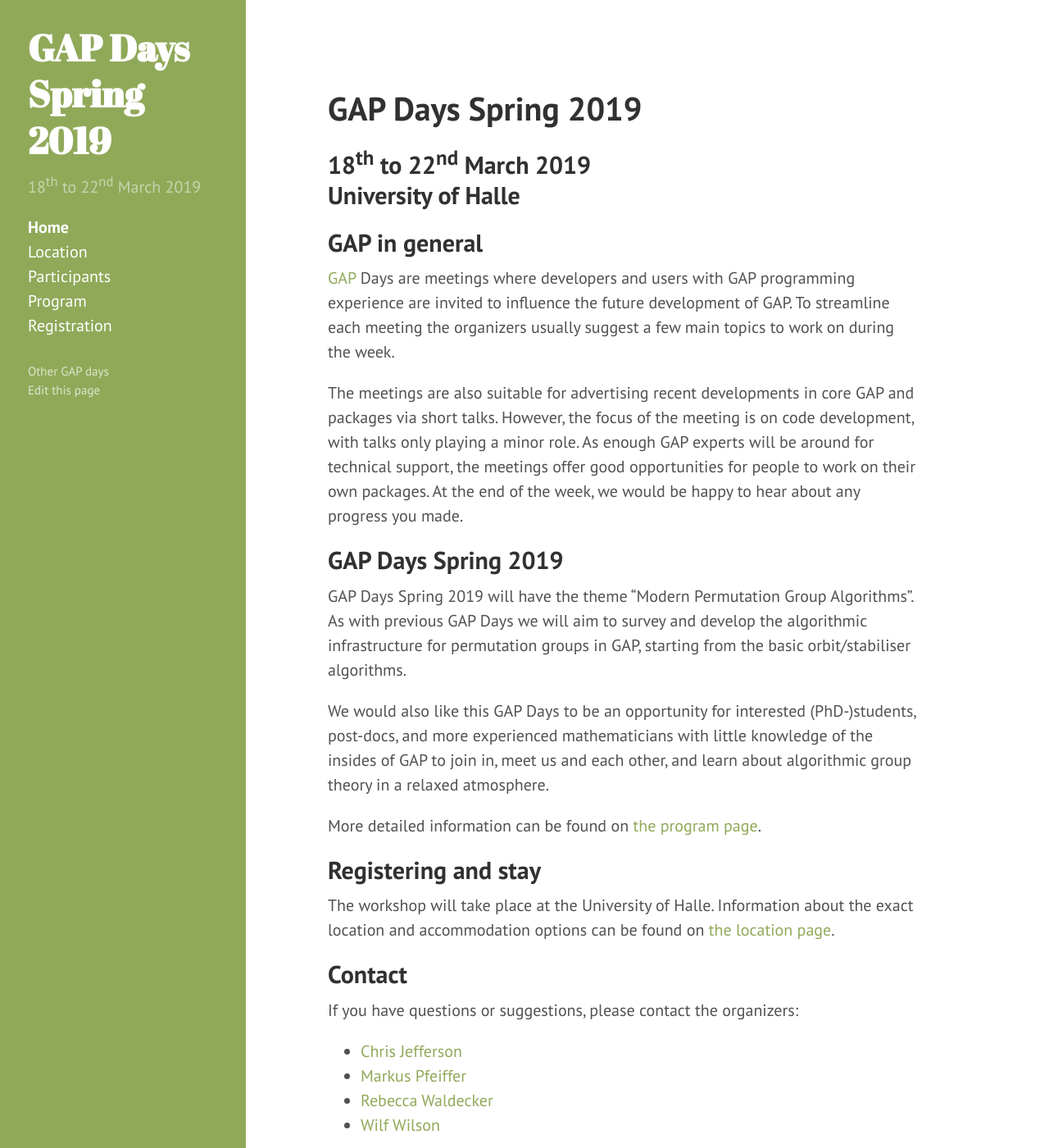
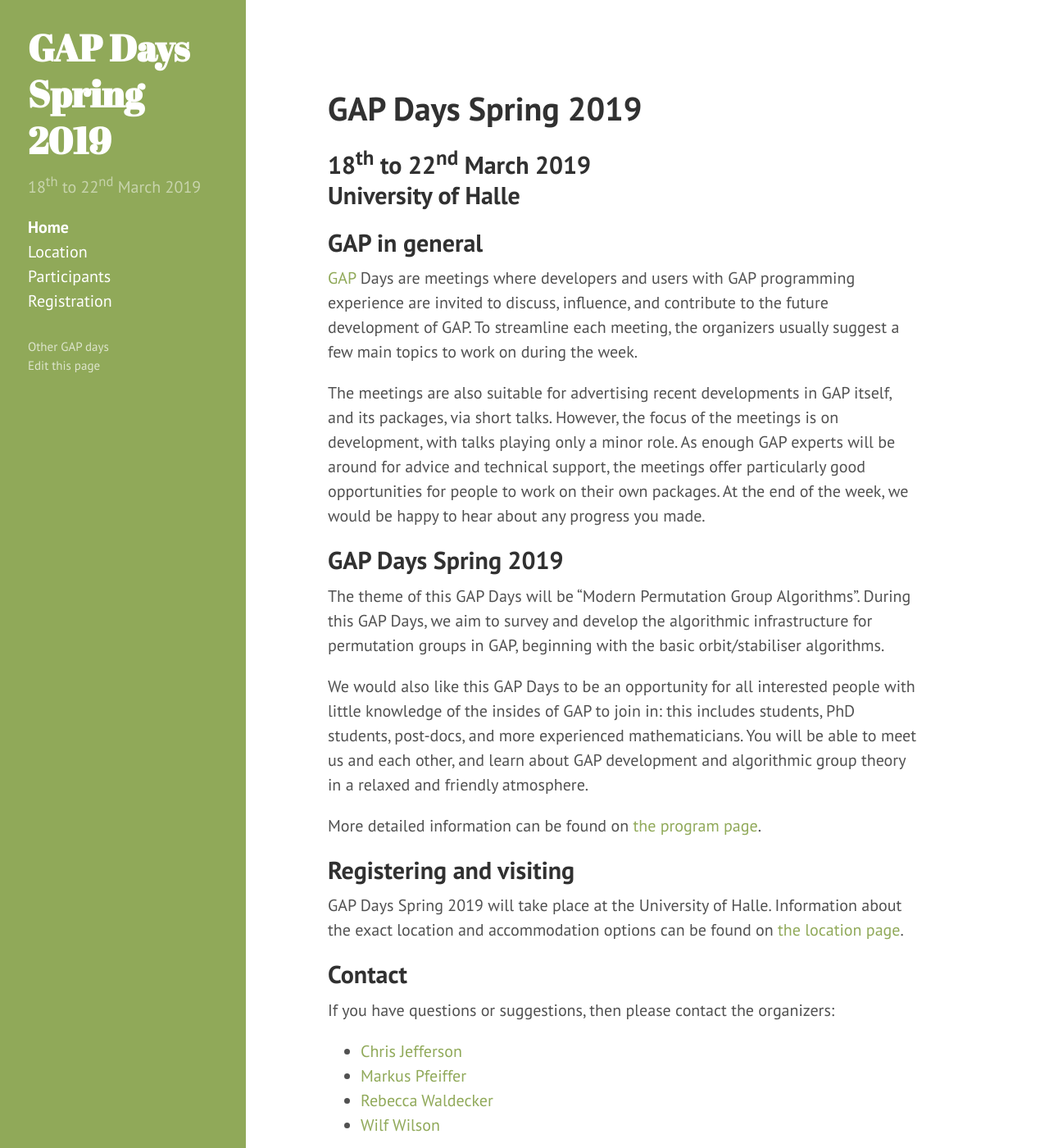
Before and after one commit to jesusmartinez-garcia/2020-01-21-colchester-workshop, a Jekyll site: the page built from index.md, in a window 1280 px wide and 1400 px high. Shown: the whole window at 82% size. Built offline with Jekyll 4.4.1, drawn with Linux system fonts in a browser that asks for light colours.

Commit message:
Some re-writing

```diff
--- a/index.md
+++ b/index.md
@@ -10,39 +10,40 @@ title: Home
 ## GAP in general
 
 [GAP](https://www.gap-system.org/) Days are meetings where developers and users
-with GAP programming experience are invited to influence the future
-development of GAP. To streamline each meeting the organizers usually suggest a few
-main topics to work on during the week.
+with GAP programming experience are invited to discuss, influence, and
+contribute to the future development of GAP. To streamline each meeting, the
+organizers usually suggest a few main topics to work on during the week.
 
-The meetings are also suitable for advertising recent developments in core GAP
-and packages via short talks. However, the focus of the meeting is on code
-development, with talks only playing a minor role.
-As enough GAP experts will be around for technical support, the
-meetings offer good opportunities for people to work on their own
-packages. At the end of the week, we would be happy to hear about any progress you made.
+The meetings are also suitable for advertising recent developments in GAP
+itself, and its packages, via short talks.  However, the focus of the meetings
+is on development, with talks playing only a minor role.  As enough GAP experts
+will be around for advice and technical support, the meetings offer particularly
+good opportunities for people to work on their own packages. At the end of the
+week, we would be happy to hear about any progress you made.
 
 ## {{ site.title }}
 
-GAP Days Spring 2019 will have the theme "Modern Permutation Group Algorithms". As
-with previous GAP Days we will aim to survey and develop the algorithmic infrastructure
-for permutation groups in GAP, starting from the basic orbit/stabiliser algorithms.
+The theme of this GAP Days will be “Modern Permutation Group Algorithms”. During
+this GAP Days, we aim to survey and develop the algorithmic infrastructure for
+permutation groups in GAP, beginning with the basic orbit/stabiliser algorithms.
 
-We would also like this GAP Days to be an opportunity for interested
-(PhD-)students, post-docs, and more experienced mathematicians with little
-knowledge of the insides of GAP to join in, meet us and each other, and learn
-about algorithmic group theory in a relaxed atmosphere.
+We would also like this GAP Days to be an opportunity for all interested people
+with little knowledge of the insides of GAP to join in: this includes students,
+PhD students, post-docs, and more experienced mathematicians. You will be able
+to meet us and each other, and learn about GAP development and algorithmic group
+theory in a relaxed and friendly atmosphere.
 
 More detailed information can be found on [the program page]({{ site.baseurl }}/program).
 
-## Registering and stay
+## Registering and visiting
 
-The workshop will take place at the {{ site.location }}. Information about the
-exact location and accommodation options
-can be found on [the location page]({{ site.baseurl }}/location).
+GAP Days Spring 2019 will take place at the {{ site.location }}. Information
+about the exact location and accommodation options can be found on [the location
+page]({{ site.baseurl }}/location).
 
 ## <a name="contact"></a> Contact
 
-If you have questions or suggestions, please contact the organizers:
+If you have questions or suggestions, then please contact the organizers:
 
 * [Chris Jefferson](mailto:caj21@st-andrews.ac.uk)
 * [Markus Pfeiffer](mailto:markus.pfeiffer@st-andrews.ac.uk)
--- a/registration.html
+++ b/registration.html
@@ -121,7 +121,7 @@ regarding registration, or in general, feel free to
   </div>
   <div class="form-field-description">
     Here you can give any comments, questions, or wishes that you have
-    regarding the workshop. For example, if you might like to give a
+    regarding the GAP Days. For example, if you might like to give a
     talk, then please provide the title of your talk in the comments.
     Or, if you would maybe like to hear a talk about a specific GAP-related topic,
     then please add your suggestion as a comment.
```
Also changed, not shown: location.md (+2 -2 lines), program.md (+3 -7 lines).
